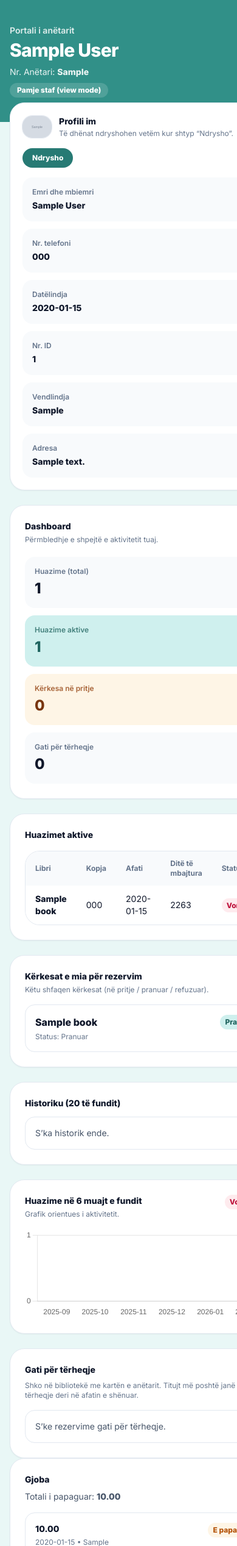
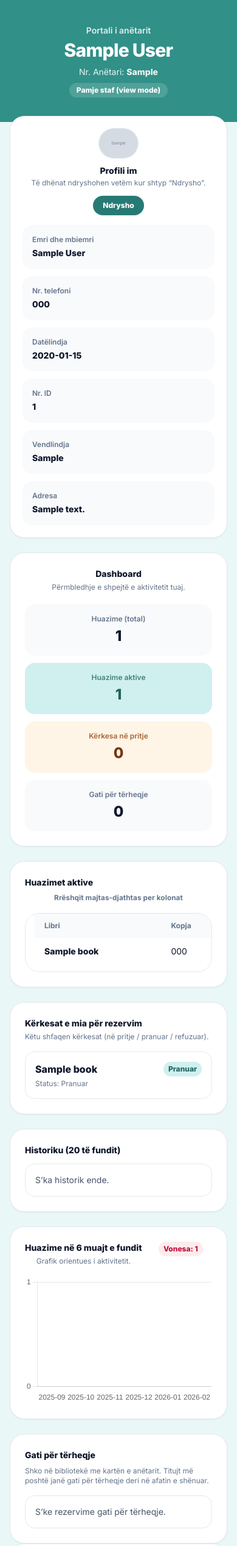
Before and after one commit to fatoslala12/biblioteka, a Django app: page /panel/members/1/ in a window 390 px wide. Shown: the part 65-2600 px from the top of the page at 61% size. Run offline with Django 5.2, Linux system fonts and the light colour scheme; a user stored in the database is signed in; tables that the repository leaves empty hold one stand-in row (values such as "Sample post"); grey boxes marked "Sample" are stand-in pictures; parts of the project's set-up code (start-up, migrations or seed data) failed here and were passed over; some libraries are stand-ins or nearby versions.

Commit message:
fix(member-mobile): center profile block and improve 6-month loan chart
Stabilize mobile alignment for member profile data, keep active-loans table horizontally scrollable, and make the 6-month chart render at readable responsive height.

Made-with: Cursor

```diff
--- a/cms/templates/cms/member/portal.html
+++ b/cms/templates/cms/member/portal.html
@@ -4,6 +4,142 @@
 {% block flash_messages %}{% endblock %}
 
 {% block content %}
+  <style>
+    /* Stable member portal fixes */
+    .sl-profile-center {
+      text-align: center;
+      width: 100%;
+    }
+    .sl-profile-id {
+      display: flex;
+      flex-direction: column;
+      align-items: center;
+      gap: 0.7rem;
+    }
+    .sl-profile-copy {
+      min-width: 0;
+      max-width: 100%;
+    }
+    .sl-profile-note {
+      white-space: normal;
+      overflow-wrap: anywhere;
+    }
+    .sl-profile-actions {
+      display: flex;
+      justify-content: center;
+      gap: 0.5rem;
+      margin-top: 0.8rem;
+    }
+    .sl-member-content,
+    .sl-member-content .grid,
+    .sl-member-content .grid > div {
+      min-width: 0;
+    }
+    .sl-member-content .rounded-3xl {
+      overflow: hidden;
+    }
+
+    .sl-loans-table-wrap {
+      display: block;
+      width: 100%;
+      max-width: 100%;
+      overflow-x: scroll !important;
+      overflow-y: hidden;
+      -webkit-overflow-scrolling: touch;
+      scrollbar-gutter: stable both-edges;
+      touch-action: pan-x;
+      padding-bottom: 0.3rem;
+      scrollbar-width: auto;
+      scrollbar-color: #2b7f78 rgba(148, 163, 184, 0.28);
+    }
+    .sl-loans-table-inner {
+      display: inline-block;
+      min-width: 920px;
+    }
+    .sl-loans-table-wrap table {
+      width: 920px;
+    }
+    .sl-loans-table-wrap th,
+    .sl-loans-table-wrap td {
+      white-space: nowrap;
+    }
+    .sl-loans-table-wrap::-webkit-scrollbar {
+      height: 10px;
+    }
+    .sl-loans-table-wrap::-webkit-scrollbar-track {
+      background: rgba(148, 163, 184, 0.28);
+      border-radius: 999px;
+    }
+    .sl-loans-table-wrap::-webkit-scrollbar-thumb {
+      background: linear-gradient(90deg, #319189, #2b7f78);
+      border-radius: 999px;
+    }
+    .sl-loans-scroll-hint {
+      margin-top: 0.45rem;
+      text-align: center;
+      font-size: 0.73rem;
+      font-weight: 700;
+      color: #64748b;
+      letter-spacing: 0.01em;
+    }
+    @media (max-width: 991.98px) {
+      .sl-member-hero .mx-auto {
+        text-align: center;
+      }
+      .sl-member-content {
+        margin-top: -0.65rem !important;
+      }
+      .sl-member-content > .grid {
+        grid-template-columns: 1fr !important;
+      }
+      #profileView {
+        grid-template-columns: 1fr !important;
+      }
+      #profileEdit .justify-end,
+      #pwdForm .justify-end {
+        justify-content: center !important;
+      }
+      .sl-loans-table-inner {
+        min-width: 880px;
+      }
+      .sl-loans-table-wrap table {
+        width: 880px;
+      }
+    }
+
+    .sl-loan-chart-wrap {
+      position: relative;
+      width: 100%;
+      height: 240px;
+    }
+    .sl-loan-chart-wrap canvas {
+      width: 100% !important;
+      height: 100% !important;
+    }
+    @media (max-width: 991.98px) {
+      .sl-member-dashboard .sl-dashboard-head {
+        text-align: center;
+      }
+      .sl-member-dashboard .sl-dashboard-head .inline-flex {
+        margin-left: auto;
+        margin-right: auto;
+      }
+      .sl-member-dashboard .sl-stats-grid > div {
+        text-align: center;
+      }
+      .sl-member-chart .sl-chart-head {
+        text-align: center;
+      }
+      .sl-member-chart .sl-chart-head > span {
+        margin-left: auto;
+        margin-right: auto;
+      }
+      .sl-loan-chart-wrap {
+        height: 210px;
+      }
+    }
+  </style>
+
   {% if messages %}
     <div id="slToastWrap" class="fixed inset-x-0 top-3 z-50 flex justify-center px-4">
       <div class="w-full max-w-xl space-y-3">
@@ -33,7 +169,7 @@
     </script>
   {% endif %}
 
-  <section class="bg-brand-600 text-white">
+  <section class="sl-member-hero bg-brand-600 text-white">
     <div class="mx-auto max-w-7xl px-4 py-10 sm:px-6 lg:px-8">
       <div class="flex flex-col gap-3 sm:flex-row sm:items-center sm:justify-between">
         <div>
@@ -50,27 +186,27 @@
     </div>
   </section>
 
-  <section class="mx-auto -mt-8 max-w-7xl px-4 pb-16 sm:px-6 lg:px-8">
+  <section class="sl-member-content mx-auto -mt-8 max-w-7xl px-4 pb-16 sm:px-6 lg:px-8">
     <div class="grid gap-6 lg:grid-cols-12">
       <div class="lg:col-span-8">
         <div class="rounded-3xl border border-slate-200 bg-white p-5 shadow-sm dark:border-slate-800 dark:bg-slate-950">
-          <div class="flex flex-col gap-4 sm:flex-row sm:items-start sm:justify-between">
-            <div class="flex items-center gap-3">
+          <div class="sl-profile-center">
+            <div class="sl-profile-id">
               {% if member.photo %}
-                <img src="{{ member.photo.url }}" alt="Foto profili" class="h-12 w-12 rounded-2xl object-cover ring-1 ring-slate-200 dark:ring-slate-800" />
+                <img src="{{ member.photo.url }}" alt="Foto profili" class="h-16 w-16 rounded-3xl object-cover ring-1 ring-slate-200 dark:ring-slate-800" />
               {% else %}
-                <div class="flex h-12 w-12 items-center justify-center rounded-2xl bg-brand-100 text-brand-800 dark:bg-brand-900/40 dark:text-brand-100">
-                  <span class="text-sm font-extrabold">{{ member.full_name|default:member.member_no|slice:":1" }}</span>
+                <div class="flex h-16 w-16 items-center justify-center rounded-3xl bg-brand-100 text-brand-800 dark:bg-brand-900/40 dark:text-brand-100">
+                  <span class="text-lg font-extrabold">{{ member.full_name|default:member.member_no|slice:":1" }}</span>
                 </div>
               {% endif %}
-              <div>
+              <div class="sl-profile-copy">
                 <div class="text-sm font-extrabold">Profili im</div>
-                <div class="mt-0.5 text-xs text-slate-500 dark:text-slate-400">
+                <div class="sl-profile-note mt-0.5 text-xs text-slate-500 dark:text-slate-400">
                   Të dhënat ndryshohen vetëm kur shtyp “Ndrysho”.
                 </div>
               </div>
             </div>
-            <div class="flex items-center gap-2">
+            <div class="sl-profile-actions mt-3 flex items-center gap-2">
               <button id="btnEditProfile" type="button" class="rounded-2xl bg-brand-700 px-4 py-2 text-xs font-extrabold text-white hover:bg-brand-800">
                 Ndrysho
               </button>
@@ -223,9 +359,9 @@
           })();
         </script>
 
-        <div class="mt-6 rounded-3xl border border-slate-200 bg-white p-6 shadow-sm dark:border-slate-800 dark:bg-slate-950">
-          <div class="flex flex-col gap-3 sm:flex-row sm:items-center sm:justify-between">
-            <div>
+        <div class="sl-member-dashboard mt-6 rounded-3xl border border-slate-200 bg-white p-6 shadow-sm dark:border-slate-800 dark:bg-slate-950">
+          <div class="sl-dashboard-head flex flex-col gap-3 sm:flex-row sm:items-center sm:justify-between">
+            <div class="min-w-0">
               <div class="text-sm font-extrabold">Dashboard</div>
               <div class="mt-1 text-xs text-slate-500 dark:text-slate-400">
                 Përmbledhje e shpejtë e aktivitetit tuaj.
@@ -238,7 +374,7 @@
             {% endif %}
           </div>
 
-          <div class="mt-5 grid gap-3 sm:grid-cols-2 lg:grid-cols-4">
+          <div class="sl-stats-grid mt-5 grid gap-3 sm:grid-cols-2 lg:grid-cols-4">
             <div class="rounded-2xl bg-slate-50 p-4 dark:bg-slate-900/40">
               <div class="text-xs font-semibold text-slate-500 dark:text-slate-400">Huazime (total)</div>
               <div class="mt-1 text-2xl font-extrabold">{{ total_loans_count }}</div>
@@ -260,7 +396,9 @@
 
         <div class="mt-6 rounded-3xl border border-slate-200 bg-white p-6 shadow-sm dark:border-slate-800 dark:bg-slate-950">
           <div class="text-sm font-extrabold">Huazimet aktive</div>
-          <div class="mt-4 overflow-hidden rounded-3xl border border-slate-200 dark:border-slate-800">
+          <div class="sl-loans-scroll-hint">Rrëshqit majtas-djathtas per kolonat</div>
+          <div class="sl-loans-table-wrap mt-4 rounded-3xl border border-slate-200 dark:border-slate-800">
+            <div class="sl-loans-table-inner">
               <table class="w-full text-left text-sm">
                 <thead class="bg-slate-50 text-xs font-extrabold text-slate-500 dark:bg-slate-900/40 dark:text-slate-400">
                   <tr>
@@ -295,6 +433,7 @@
                   {% endfor %}
                 </tbody>
               </table>
+            </div>
           </div>
         </div>
 
@@ -378,9 +517,9 @@
           </div>
         </div>
 
-        <div class="mt-6 overflow-hidden rounded-3xl border border-slate-200 bg-white p-6 shadow-sm dark:border-slate-800 dark:bg-slate-950">
-          <div class="flex items-start justify-between gap-3">
-            <div>
+        <div class="sl-member-chart mt-6 overflow-hidden rounded-3xl border border-slate-200 bg-white p-6 shadow-sm dark:border-slate-800 dark:bg-slate-950">
+          <div class="sl-chart-head flex items-start justify-between gap-3">
+            <div class="min-w-0">
               <div class="text-sm font-extrabold">Huazime në 6 muajt e fundit</div>
               <div class="mt-1 text-xs text-slate-500 dark:text-slate-400">Grafik orientues i aktivitetit.</div>
             </div>
@@ -390,8 +529,8 @@
               </span>
             {% endif %}
           </div>
-          <div class="mt-4">
-            <canvas id="loanChart" height="110"></canvas>
+          <div class="mt-4 sl-loan-chart-wrap">
+            <canvas id="loanChart"></canvas>
           </div>
 
           <script src="https://cdn.jsdelivr.net/npm/chart.js@4.4.1/dist/chart.umd.min.js"></script>
@@ -401,6 +540,7 @@
               if (!el || !window.Chart) return;
               const labels = {{ loan_chart_labels|safe }};
               const data = {{ loan_chart_data|safe }};
+              window.requestAnimationFrame(() => {
                 new Chart(el, {
                 type: 'bar',
                 data: {
@@ -416,15 +556,23 @@
                 },
                 options: {
                   responsive: true,
+                  maintainAspectRatio: false,
                   plugins: {
                     legend: { display: false },
                     tooltip: { intersect: false }
                   },
                   scales: {
-                    x: { grid: { display: false } },
-                    y: { beginAtZero: true, ticks: { precision: 0 } }
+                    x: {
+                      grid: { display: false },
+                      ticks: { autoSkip: true, maxRotation: 0 }
+                    },
+                    y: {
+                      beginAtZero: true,
+                      ticks: { precision: 0, stepSize: 1 }
                     }
                   }
+                }
+              });
               });
             })();
           </script>
```
Lines whose indentation alone changed are shown as unchanged.
